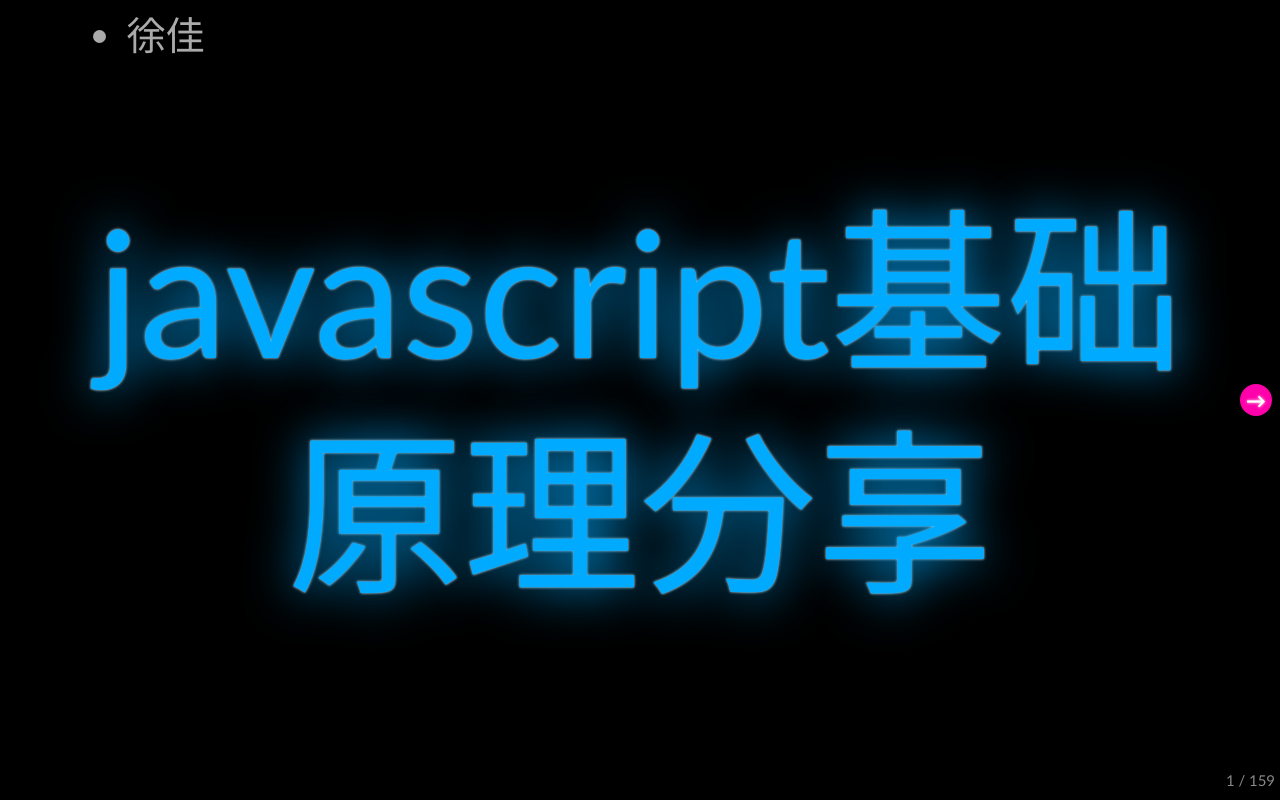
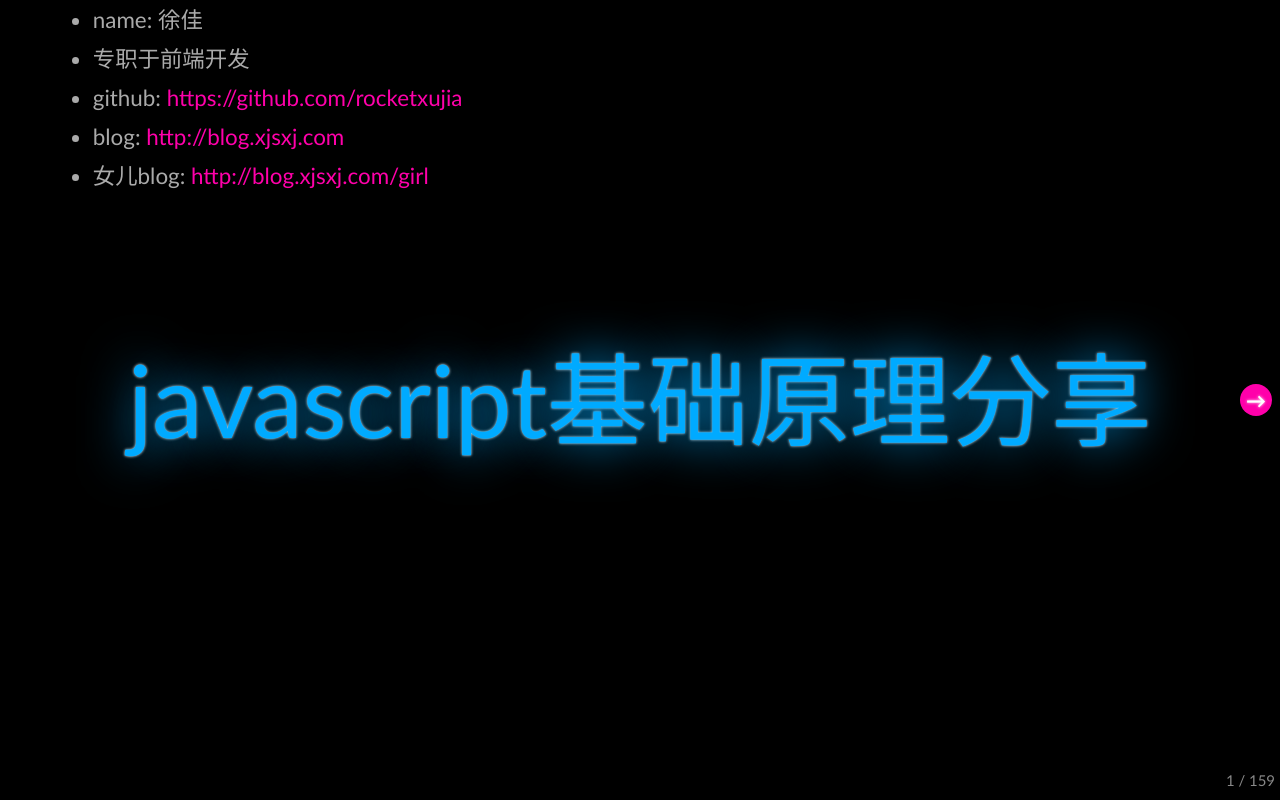
Before and after one commit to herotian2002/rocketxujia.github.com, a plain HTML site: page ppt/js-2012-12-01.html in a window 1280 px wide. Shown: the top 800 px of the page. Drawn offline with Linux system fonts and the light colour scheme.

Commit message:
ppt modified

```diff
--- a/ppt/js-2012-12-01.html
+++ b/ppt/js-2012-12-01.html
@@ -90,18 +90,23 @@
 
 	<!-- Required Modernizr file -->
 	<script src="deck.js/modernizr.custom.js"></script>
+  <base target="_blank">
 </head>
 <body class="deck-container">
 
 <!-- Begin slides. Just make elements with a class of slide. -->
 
-<section class="slide slide-scale" id="title">
+<section class="slide" id="title">
 	<h1>javascript基础原理分享</h1>
   <ul class="myself">
-    <li>徐佳</li>
+    <li>name: 徐佳</li>
+    <li>专职于前端开发</li>
+    <li>github: <a href="https://github.com/rocketxujia">https://github.com/rocketxujia</a></li>
+    <li>blog: <a href="http://xjsxj.com">http://blog.xjsxj.com</a></li>
+    <li>女儿blog: <a href="http://xjsxj.com/girl">http://blog.xjsxj.com/girl</a></li>
   </ul>
 </section>
-<section class="slide slide-scale" id="menu">
+<section class="slide" id="menu">
     <h2>content</h2>
     <ul>
         <li>JS 中各种数据类型</li>
@@ -337,7 +342,7 @@
           console.log("'1' - '1'=", '1' - '1'); // The minus coerces both strings into being integers
         </textarea>
       </div>
-      <p class="slide">从demo大家可以看出什么规律吧！？</p>
+      <p class="slide">从demo我们可以看出规律吧！？</p>
     </li>
   </ul>
 </section>
```
